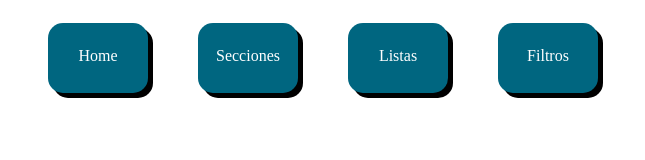
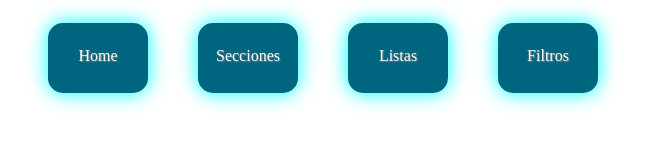
Before and after one commit to daalear/Box-Model, a plain HTML site: page index.html in a window 1280 px wide. Shown: the whole page, without its empty margins (317-962 px from the left). Drawn offline with Linux system fonts and the light colour scheme.

Commit message:
Edicion de sombras y relleno de los botones de las cajas

```diff
--- a/css/estilogeneral.css
+++ b/css/estilogeneral.css
@@ -32,10 +32,11 @@ nav a
   line-height: 65px;
     /* es lo referente al espaciado del texto */
   text-decoration: none;
+  text-shadow: 1px 1px 1px grey;
   color: white;
   border-radius: 15px;
-  box-shadow: 5px 5px black;
-
+  box-shadow: 0px 0px  20px #00ffff;
+  /* */
 p {
 
 }
@@ -45,7 +46,7 @@ p {
 nav a:hover {
   background-color: #006666;
   text-decoration:  overline;
-  box-shadow:   5px 5px #00ffff;
+  box-shadow:   0px 0px 0px #ffffff, 0px 0px 10px #000000;
   /* Nombre prop
     hexadecimal de 6
     hexadecimal de 3
```
